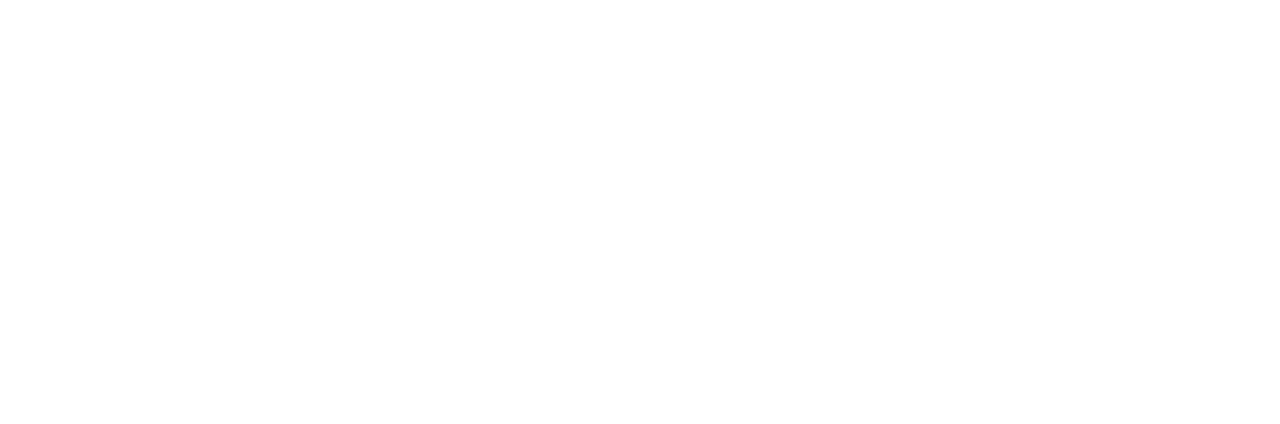
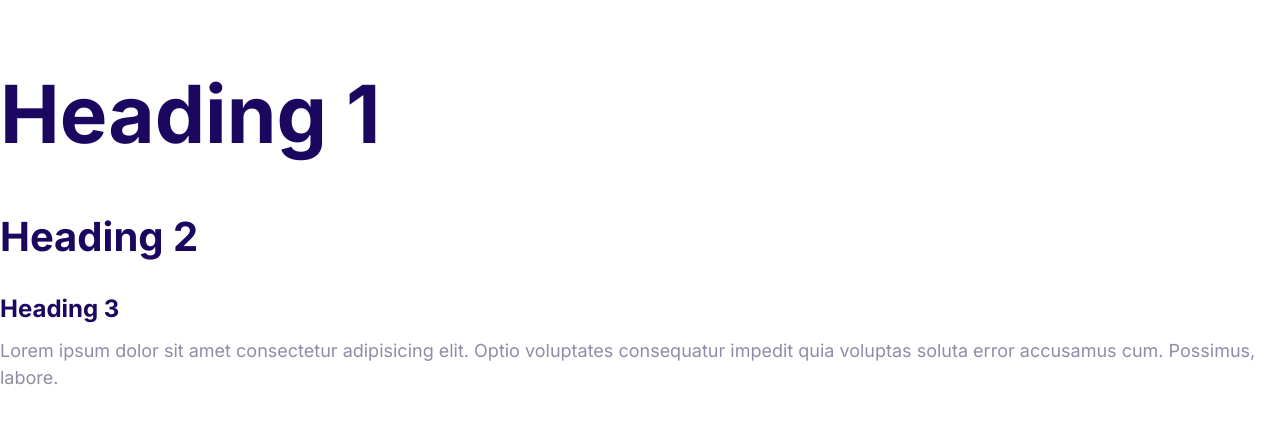
Before and after one commit to AlperSoz/Cloud-Hosting-Website, a plain HTML site: page index.html in a window 1280 px wide. Drawn offline with Linux system fonts and the light colour scheme.

Commit message:
Define font styles

```diff
--- a/css/styles.css
+++ b/css/styles.css
@@ -5,3 +5,52 @@
   --color-headings: #1b0760;
   --color-body: #918ca4;
 }
+html {
+    font-size: 62.5%;
+}
+
+body {
+    font-family: Inter, Arial, Helvetica, sans-serif;
+    font-size: 2.4rem;
+    line-height: 1.5;
+    color: var(--color-body);
+}
+
+h1, h2, h3 {
+    color: var(--color-headings);
+    margin-bottom: 1rem;
+}
+
+h1 {
+    font-size: 7rem;
+}
+
+h2 {
+    font-size: 4rem;
+}
+
+h3 {
+    font-size: 3rem;
+}
+
+p {
+    margin-top: 0;
+}
+
+@media screen and (min-width: 1024px) {
+    body {
+        font-size: 1.8rem;
+    }
+
+    h1 {
+        font-size: 8rem;
+    }
+
+    h2 {
+        font-size: 4rem;
+    }
+
+    h3 {
+        font-size: 2.4rem;
+    }
+}
--- a/index.html
+++ b/index.html
@@ -1,14 +1,27 @@
 <!DOCTYPE html>
 <html lang="en">
-<head>
-    <meta charset="UTF-8">
-    <meta http-equiv="X-UA-Compatible" content="IE=edge">
-    <meta name="viewport" content="width=device-width, initial-scale=1.0">
-    <link rel="stylesheet" href="css/normalize.css">
-    <link rel="stylesheet" href="css/styles.css">
+  <head>
+    <meta charset="UTF-8" />
+    <meta http-equiv="X-UA-Compatible" content="IE=edge" />
+    <meta name="viewport" content="width=device-width, initial-scale=1.0" />
+    <link rel="preconnect" href="https://fonts.googleapis.com" />
+    <link rel="preconnect" href="https://fonts.gstatic.com" crossorigin />
+    <link
+      href="https://fonts.googleapis.com/css2?family=Inter:wght@400;700&display=swap"
+      rel="stylesheet"
+    />
+    <link rel="stylesheet" href="css/normalize.css" />
+    <link rel="stylesheet" href="css/styles.css" />
     <title>Document</title>
-</head>
-<body>
-    <div class="hero"></div>
-</body>
+  </head>
+  <body>
+    <h1>Heading 1</h1>
+    <h2>Heading 2</h2>
+    <h3>Heading 3</h3>
+    <p>
+      Lorem ipsum dolor sit amet consectetur adipisicing elit. Optio voluptates
+      consequatur impedit quia voluptas soluta error accusamus cum. Possimus,
+      labore.
+    </p>
+  </body>
 </html>
```
